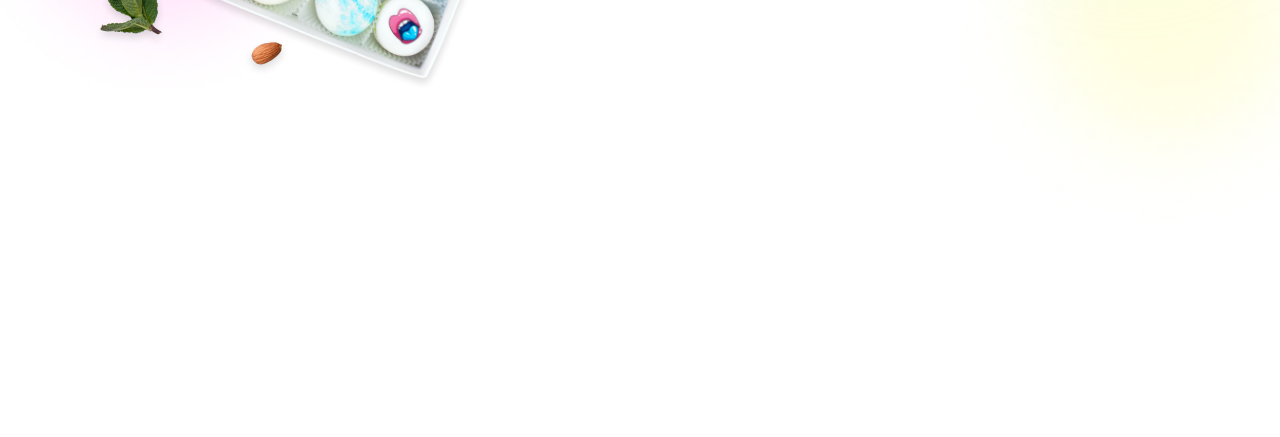
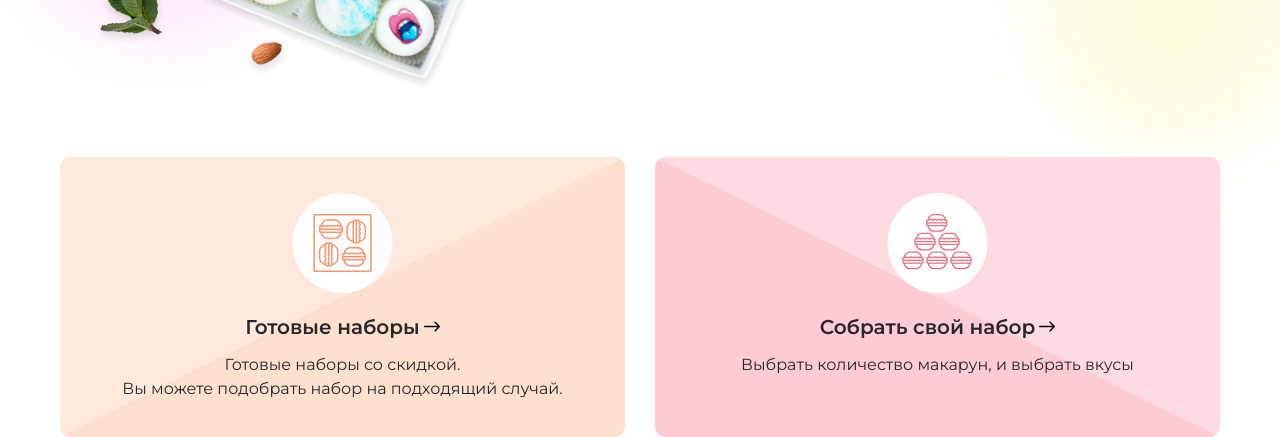
Before and after one commit to Bahromjonov/macaron-shop, a website: page index.html in a window 1280 px wide. Shown: the part 549-986 px from the top of the page. Before the commit the page ends 800 px from the top, so only its background shows below. Drawn offline with Linux system fonts and the light colour scheme.

Commit message:
add main Собрать свой набор

```diff
--- a/index.html
+++ b/index.html
@@ -10,11 +10,13 @@
     <title>macaron shop</title>
 
     <link rel="stylesheet" href="./dist/output.css">
+    <link rel="stylesheet" href="./src/style.css">
+    <link rel="stylesheet" href="./src/input.css">
 </head>
 
 <body style="user-select: none;">
     <!-- Top -->
-    <div class="bg-musicalMist container mx-auto">
+    <div class="bg-musicalMist py-4">
         <div class="containerr flex items-center justify-between">
             <nav>
                 <ul class="flex  space-x-3.5 ">
@@ -196,11 +198,33 @@
     </section>
 
     <!-- Main -->
-    <main class="containerr pt-16 ">
+    <main class="containerr-main pt-16 ">
         <div class="grid grid-cols-2 gap-30">
-
-            <div class="gradient-div">
-
+            <!-- Готовые наборы -->
+            <div class="gradient-div ">
+                <div class="py-9  ">
+                    <img class="w-full w-100 h-[100px] flex  justify-center mb-5" src="./img/Group-125.svg" alt="">
+                    <div class="text-center">
+                        <a class="flex  justify-center main-link mb-3" href="#">
+                            <h2 class="mr-1">Готовые наборы</h2>
+                            <img src="./img/right.svg" alt="">
+                        </a>
+                        <p class="services-text">Готовые наборы со скидкой. <br> Вы можете подобрать набор на подходящий случай.</p>
+                    </div>
+                </div>
+            </div>
+            <!-- Собрать свой набор -->
+            <div class="gradient-sobrat ">
+                <div class="py-9  ">
+                    <img class="w-full w-100 h-[100px] flex  justify-center mb-5" src="./img/Group-122.svg" alt="">
+                    <div class="text-center">
+                        <a class="flex  justify-center main-link mb-3" href="#">
+                            <h2 class="mr-1">Собрать свой набор</h2>
+                            <img src="./img/right.svg" alt="">
+                        </a>
+                        <p class="services-text">Выбрать количество макарун, и выбрать вкусы</p>
+                    </div>
+                </div>
             </div>
 
 
--- a/src/input.css
+++ b/src/input.css
@@ -3,43 +3,27 @@
 @tailwind utilities;
 
 
-@layer components {
-    .nav-link {
-      @apply text-opacity-80 text-sm font-normal text-black
-    }
-  .header-still{
-    @apply text-stone-900 text-sm font-normal uppercase
-  }
-    .containerr {
-      @apply w-full max-w-1280 mx-auto px-5 py-4
-    }
+@layer utilities {
+  .nav-link {
+    @apply text-opacity-80 text-sm font-normal text-black;
   }
 
-  *{
-    box-sizing: border-box;
-    padding: 0;
-    margin: 0;
+  .header-still {
+    @apply text-stone-900 text-sm font-normal uppercase;
   }
 
-
-  .nimma {
-    transition: all 0.4s ease;
-    visibility: hidden;
+  .containerr {
+    @apply w-full max-w-1280 mx-auto px-5;
   }
 
-  .nima:hover~.nimma {
-    visibility: visible;
-    transition: all 2s ease;
+  .containerr-main {
+    @apply w-full max-w-1200 mx-auto px-5;
   }
 
-  .nimma:hover {
-    visibility: visible;
+  .main-link {
+    @apply text-zinc-800 text-xl font-semibold;
   }
-  .liner{
-
+  .services-text{
+    @apply text-zinc-800 text-base font-normal
   }
-  .gradient-div {
-    padding: 20px;
-    background: linear-gradient(33deg, #FEE9DC 50%, 50%, #FEE9DC);
-     border-radius: 10px;
-  }
+}
--- /dev/null
+++ b/src/style.css
@@ -0,0 +1,33 @@
+@import url(https://fonts.googleapis.com/css2?family=Montserrat:wght@100;200;300;400;500;600;800;900&display=swap);
+
+body {
+  font-family: 'Montserrat', sans-serif;
+}
+
+* {
+    box-sizing: border-box;
+    padding: 0;
+    margin: 0;
+}
+
+.nimma {
+    transition: all 0.4s ease;
+    visibility: hidden;
+}
+
+.nima:hover~.nimma {
+    visibility: visible;
+    transition: all 2s ease;
+}
+
+.nimma:hover {
+    visibility: visible;
+}
+.gradient-div {
+    background: linear-gradient(to bottom right, #FEE9DC 50%, #FDE0CD 50%);
+    border-radius: 10px;
+  }
+.gradient-sobrat  {
+    background: linear-gradient(to bottom left,#FEDBE1 50%,  #FDCCD4  50%);
+    border-radius: 10px;
+  }
--- a/tailwind.config.js
+++ b/tailwind.config.js
@@ -5,7 +5,8 @@ module.exports = {
     extend: {
       maxWidth:{
         '1280':'1280px',
-        '1200':'1150px'
+        '100':'100px',
+        '1200':'1200px'
       },
       colors:{
         'musicalMist':'#F7EBE5'
@@ -17,14 +18,6 @@ module.exports = {
       fontSize:{
         '42':'42px'
       },
-      backgroundImage:{
-        'img1':"url('/img/Group-188.png')",
-        'img2':"url('/img/Group-189.svg')",
-        'img3':"url('/img/Group-190.png')",
-        'img4':"url('/img/Group-191.png')",
-        'img5':"url('/img/Group-192.png')",
-        'img6':"url('/img/Group-193.png')",
-      },
       gap:{
         '30':'30px'
       }
```
Also changed, not shown: dist/output.css.
